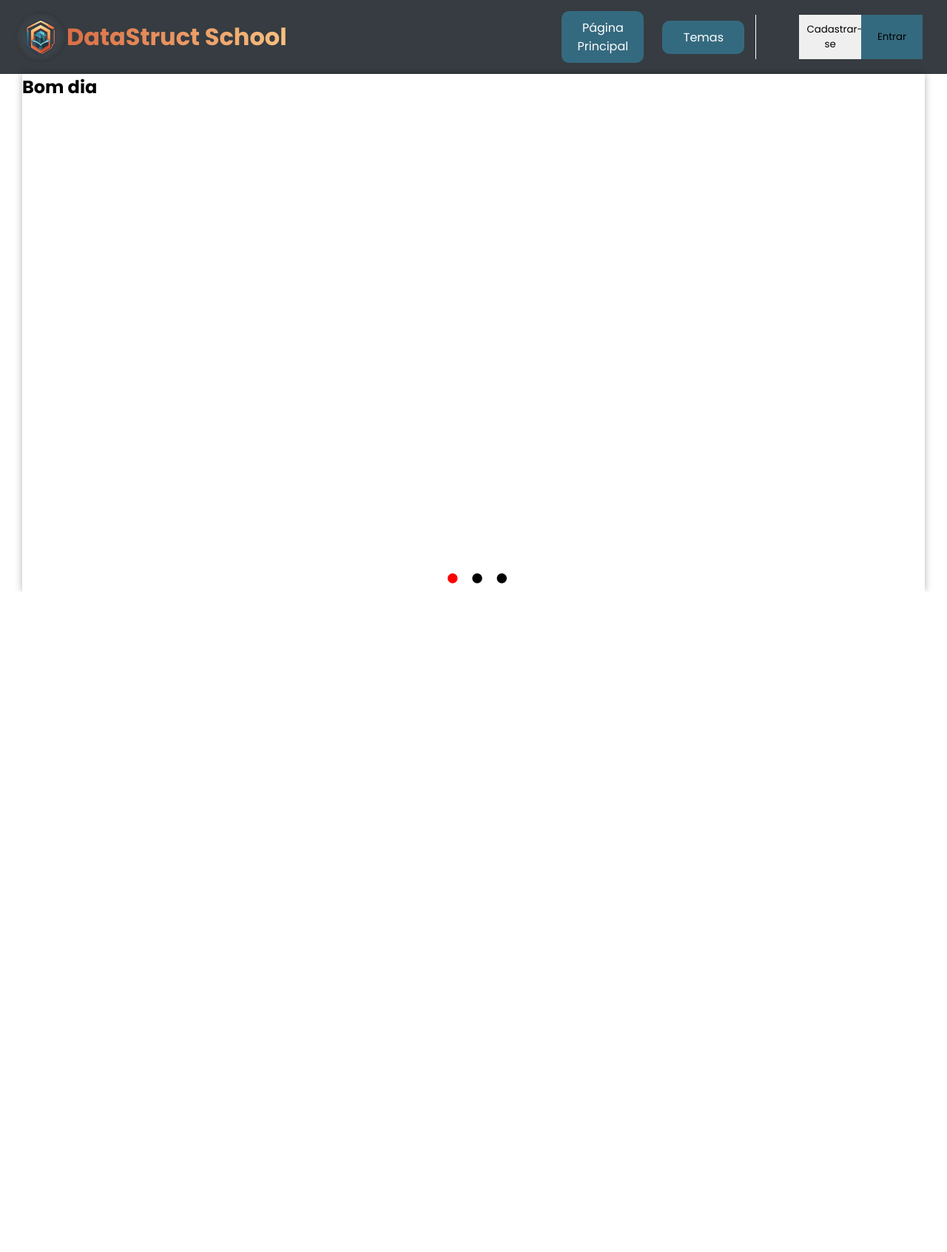
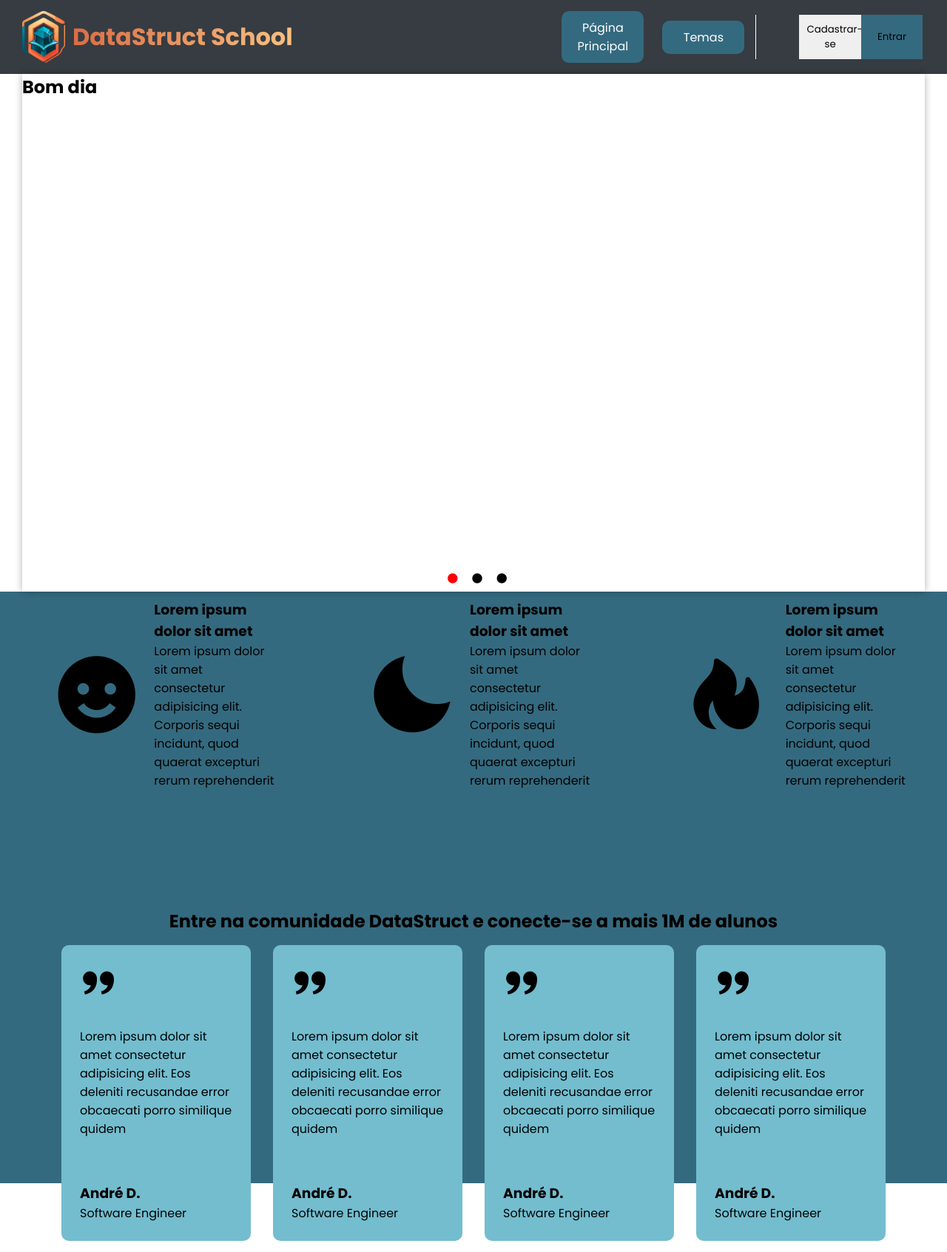
Before and after one commit to JP1005YT/EstruturaDeDados, a PHP site: page / in a window 1280 px wide. Shown: the whole page at 74% size. Before the commit the page ends 800 px from the top, so only its background shows below. Run offline with PHP 8.4, Linux system fonts and the light colour scheme.

Commit message:
home atualizada

```diff
--- a/global.css
+++ b/global.css
@@ -25,7 +25,7 @@
     height: 100px;
     h1 {
         background: linear-gradient(to right, var(--cor3), var(--cor4));
-        -webkit-background-clip: text;
+        background-clip: text;
         -webkit-text-fill-color: transparent;
     }
     nav{
@@ -88,7 +88,7 @@
         align-items: center;
         margin: 0 0 0 20px;
         img{
-            border-radius: 50%;
+            margin: 10px;
         }
     }
 }
--- a/index.php
+++ b/index.php
@@ -44,6 +44,78 @@
                 <i class='bx bxs-circle'></i>
             </section>
         </section>
+        <section class="about">
+            <div class="top">
+                <section class="info">
+                    <i class='bx bxs-smile'></i>
+                    <div>
+                        <h3>Lorem ipsum dolor sit amet</h3>
+                        <p>Lorem ipsum dolor sit amet consectetur adipisicing elit. Corporis sequi incidunt, quod quaerat excepturi rerum reprehenderit</p>
+                    </div>
+                </section>
+                <section class="info">
+                    <i class='bx bxs-moon' ></i>
+                    <div>
+                    <h3>Lorem ipsum dolor sit amet</h3>
+                        <p>Lorem ipsum dolor sit amet consectetur adipisicing elit. Corporis sequi incidunt, quod quaerat excepturi rerum reprehenderit</p>
+                    </div>
+                </section>
+                <section class="info">
+                    <i class='bx bxs-hot' ></i>
+                    <div>
+                    <h3>Lorem ipsum dolor sit amet</h3>
+                        <p>Lorem ipsum dolor sit amet consectetur adipisicing elit. Corporis sequi incidunt, quod quaerat excepturi rerum reprehenderit</p>
+                    </div>
+                </section>
+            </div>
+            <h2>Entre na comunidade DataStruct e conecte-se a mais 1M de alunos</h2>
+            <section class="opnioes">
+                <div class="card">
+                    <i class='bx bxs-quote-alt-right' ></i>
+                    <p>Lorem ipsum dolor sit amet consectetur adipisicing elit. Eos deleniti recusandae error obcaecati porro similique quidem</p>
+                    <div>
+                        <img>
+                        <div class="text">
+                            <h3>André D.</h3>
+                            <span>Software Engineer</span>
+                        </div>
+                    </div>
+                </div>
+                <div class="card">
+                    <i class='bx bxs-quote-alt-right' ></i>
+                    <p>Lorem ipsum dolor sit amet consectetur adipisicing elit. Eos deleniti recusandae error obcaecati porro similique quidem</p>
+                    <div>
+                        <img>
+                        <div class="text">
+                            <h3>André D.</h3>
+                            <span>Software Engineer</span>
+                        </div>
+                    </div>
+                </div>
+                <div class="card">
+                    <i class='bx bxs-quote-alt-right' ></i>
+                    <p>Lorem ipsum dolor sit amet consectetur adipisicing elit. Eos deleniti recusandae error obcaecati porro similique quidem</p>
+                    <div>
+                        <img>
+                        <div class="text">
+                            <h3>André D.</h3>
+                            <span>Software Engineer</span>
+                        </div>
+                    </div>
+                </div>
+                <div class="card">
+                    <i class='bx bxs-quote-alt-right' ></i>
+                    <p>Lorem ipsum dolor sit amet consectetur adipisicing elit. Eos deleniti recusandae error obcaecati porro similique quidem</p>
+                    <div>
+                        <img>
+                        <div class="text">
+                            <h3>André D.</h3>
+                            <span>Software Engineer</span>
+                        </div>
+                    </div>
+                </div>
+            </section>
+        </section>
     </main>
     <script>
         let i = 0
--- a/main.css
+++ b/main.css
@@ -2,11 +2,10 @@
 
 main{
     width: 100%;
-    height: calc(100vh - 100px);
     .carrossel{
         position: relative;
         margin: 0 30px 0 30px;
-        height: 100%;
+        height: calc(100vh - 100px);
         box-shadow: 0 0 10px rgba(0, 0, 0, 0.3);
         div{
             display: none;
@@ -31,6 +30,53 @@
             }
         }
     }
+    .about{
+        width: 100;
+        height: calc(100vh);
+        background: var(--cor2);
+        display: flex;
+        flex-direction: column;
+        justify-content: space-evenly;
+        .top{
+            display: flex;
+            justify-content: space-around;
+            section{
+                display: flex;
+                flex-direction: row;
+                align-items: center;
+                width: 25%;
+                margin: 10px;
+                i{
+                    font-size: 125px;
+                    margin: 15px;
+                }
+            }
+        }
+        h2{
+            text-align: center;
+            margin: 150px 0 0 0;
+        }
+        .opnioes{
+            display: flex;
+            justify-content: center;
+            margin:0 0 100px 0;
+            .card{
+                display: flex;
+                flex-direction: column;
+                justify-content: space-between  ;
+                width: 20%;
+                margin: 15px;
+                padding: 25px;
+                background: var(--cor7);
+                height: 400px;
+                border-radius: 10px;
+                i{
+                    font-size: 50px;
+                }
+            }
+        }
+    }
+
 }
 
 @keyframes test {
```
Also changed, not shown: logo.png.
